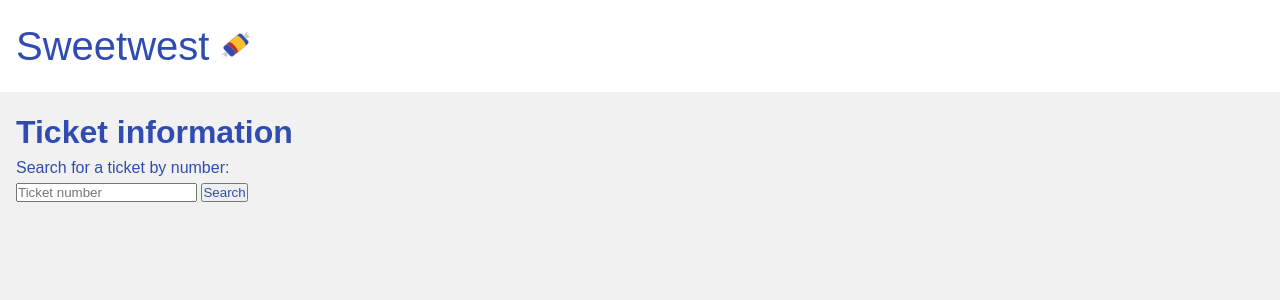
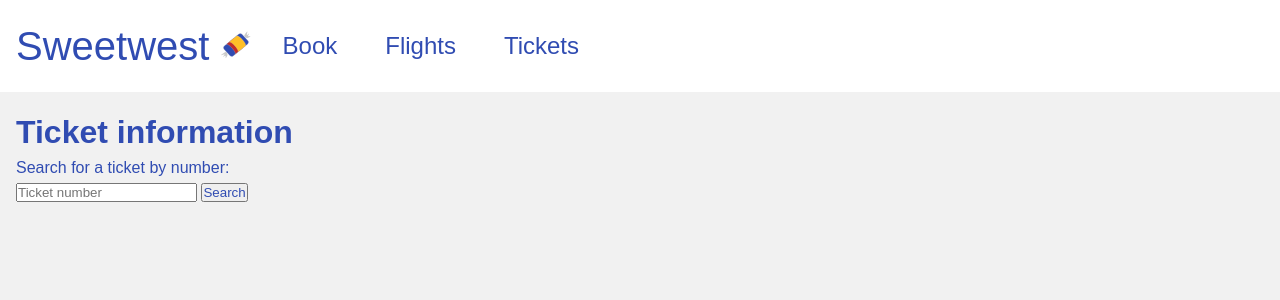
Before and after one commit to cahogan/swa, a Django app: page /ticket/ in a window 1280 px wide. Shown: the top 300 px of the page. Run offline with Django 5.2, Linux system fonts and the light colour scheme; data that the repository does not hold is empty; some web fonts are replaced.

Commit message:
Add ticket booking page scaffold

```diff
--- a/core/templates/core/base.html
+++ b/core/templates/core/base.html
@@ -17,7 +17,9 @@
                 <img src="{% static 'core/favicon.svg' %}" height="30px" alt="SWA logo">
             </a>
             <ul>
-                <li><a href="/"></a></li>
+                <li><a href="/book">Book</a></li>
+                <li><a href="/flight">Flights</a></li>
+                <li><a href="/ticket">Tickets</a></li>
             </ul>
         </nav>
 
--- /dev/null
+++ b/core/templates/core/booking.html
@@ -0,0 +1,6 @@
+{% extends 'core/base.html' %}
+{% block content %}
+<div>
+    <h1>Book a flight for a customer</h1>
+</div>
+{% endblock %}
--- a/core/templates/core/home.html
+++ b/core/templates/core/home.html
@@ -6,7 +6,7 @@
         Eventually you'll be able to use this website to:
         <ul>
             <li>
-                <a href="/">Book a flight for a customer</a>
+                <a href="book/">Book a flight for a customer</a>
             </li>
             <li>
                 <a href="ticket/">Check a customer's flight status</a>
--- a/core/urls.py
+++ b/core/urls.py
@@ -8,6 +8,7 @@ urlpatterns = [
     path("", core.views.home, name="home"),
     path("ticket/", core.views.ticket, name="ticket"),
     path("ticket/<int:ticket_id>/", core.views.ticket, name="ticket"),
+    path("book/", core.views.book_ticket, name="book"),
     path("flight/", core.views.flight, name="flight"),
     path("flight/<int:flight_id>/", core.views.flight, name="flight"),
 ]
--- a/core/views/__init__.py
+++ b/core/views/__init__.py
@@ -1,3 +1,3 @@
 from .home import home
-from .ticket import ticket
+from .ticket import ticket, book_ticket
 from .flight import flight
--- a/core/views/ticket.py
+++ b/core/views/ticket.py
@@ -17,3 +17,5 @@ def ticket(request, ticket_id: int = None):
         else:
             context["ticket"] = ticket
         return render(request, "core/ticket.html", context)
+def book_ticket(request):
+    return render(request, "core/booking.html")
```
